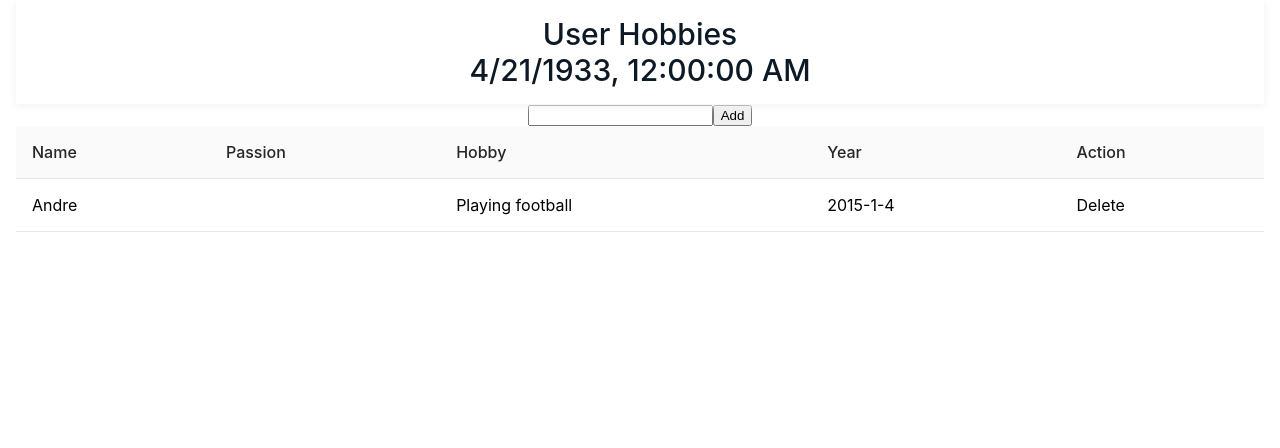
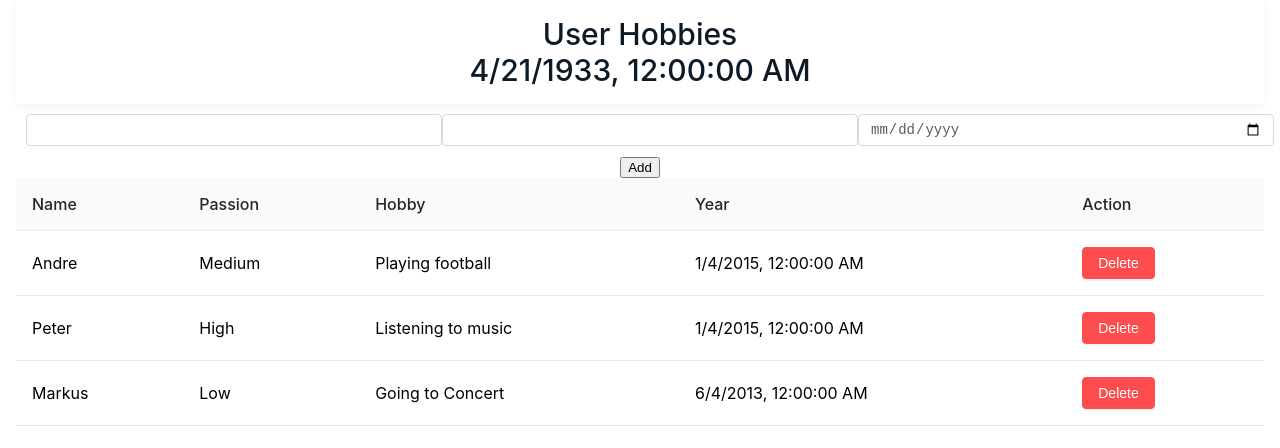
Before and after one commit to geniusab/user-hobbies-app, a React (Create React App) app: page / in a window 1280 px wide. Shown: the top 448 px of the page. Built offline with nearby package versions, Linux system fonts and the light colour scheme.

Commit message:
+add: add new user;

```diff
--- a/package.json
+++ b/package.json
@@ -36,5 +36,8 @@
       "last 1 firefox version",
       "last 1 safari version"
     ]
+  },
+  "devDependencies": {
+    "prettier": "1.18.2"
   }
 }
--- a/src/App.tsx
+++ b/src/App.tsx
@@ -1,9 +1,10 @@
-import React from 'react';
+import React, { useEffect, useState } from 'react';
 
 import './App.css';
 import Header from './components/Header'
 import List from "./components/List";
 import FormAdd from "./components/Form";
+import User from "./interfaces/User.interface";
 
 const Users = [
     {
@@ -11,30 +12,41 @@ const Users = [
         first_name: 'Andre',
         passion: 'Medium',
         hobby: 'Playing football',
-        year: '2015-1-4'//new Date('2015-1-4'),//new Date(1933, 3, 21),
+        year: new Date('2015-1-4'),  //new Date(1933, 3, 21),
     },
-    // {
-    //     id: 2,
-    //     first_name: 'Peter',
-    //     passion: 'High',
-    //     hobby: 'Listening to music',
-    //     year: new Date('2015-1-4'),
-    // },
-    // {
-    //     id: 3,
-    //     first_name: 'Markus',
-    //     passion: 'Low',
-    //     hobby: 'Going to Concert',
-    //     year: new Date('2013-6-4'),
-    // }
+    {
+        id: 2,
+        first_name: 'Peter',
+        passion: 'High',
+        hobby: 'Listening to music',
+        year: new Date('2015-1-4'),
+    },
+    {
+        id: 3,
+        first_name: 'Markus',
+        passion: 'Low',
+        hobby: 'Going to Concert',
+        year: new Date('2013-6-4'),
+    }
 ]
 
 function App() {
+
+    const [users, setUsers] = useState(Users);
+
+    // useEffect(() => {
+    //     setUsers()
+    // }, [setUsers])
+
+    const addUser = (newUser: any) => {
+        setUsers([...users, newUser])
+    }
+
     return (
         <div className="App">
             <Header/>
-            <FormAdd/>
-            <List users={Users}/>
+            <FormAdd addUser={addUser}/>
+            <List users={users}/>
         </div>
     );
 }
--- a/src/components/Form/index.tsx
+++ b/src/components/Form/index.tsx
@@ -1,34 +1,108 @@
-import React, { useState } from 'react';
+import React, { useState, FunctionComponent, ChangeEvent } from 'react';
 import User from "../../interfaces/User.interface";
 import uuidv1 from 'uuid/v1';
+import './styles.scss'
+import { string } from "prop-types";
 
+type FormAddProps = {
+    addUser: Function
+}
 
-const FormAdd = () => {
-
-    const [value, setValue] = useState('');
-
-    const add = (name: string): any => {
-        const user: User = {
-            id: uuidv1(),
-            first_name: name,
-            hobby: '',
-            year: new Date('21.09.1999')
-        }
-        console.log(user);
-
-    };
-    const handleChange = (e: any) => {
-        setValue(e.target.value)
-    };
-
+const AddForm: FunctionComponent<FormAddProps> = ({addUser}) => {
+    // console.log(props);
+    // const {name, hobby, date, add, handleChange, handleChangeHobby} = useAddFormHook(addUser)
+    const {add, handleChange, state } = useAddFormHook(addUser)
 
 
     return (
-        <div>
-            <input type="text" onChange={handleChange}/>
-            <button onClick={add(value)}>Add</button>
-        </div>
+        <form onSubmit={(event) => add(event)}>
+            <div className="group">
+                {/*<input className="input" type="text" value={name} onChange={handleChange}/>*/}
+                {/*<input className="input" type="text" value={hobby} onChange={handleChangeHobby}/>*/}
+                {/*<input className="input" type="text" value={state.name} onChange={(e) => handleChange('name', e)}/>*/}
+                {/*<input className="input" type="text" value={state.hobby} onChange={(e) => handleChange('hobby', e)}/>*/}
+                {/*<input className="input" type="date" value={state.date}  onChange={(e) => handleChange('date', e)}/>*/}
+                {
+                    (Object.keys(state)  as Array<keyof typeof state>).map((input) => {
+                        return (
+                           <input className="input" type={input === 'date' ? input: 'text'} value={state[input]}  onChange={(e) => handleChange(input, e)}/>
+
+                       )
+                    })
+                }
+            </div>
+
+            <button type="submit">Add</button>
+        </form>
     )
 }
 
-export default FormAdd
+const initState = {
+    name: '',
+    hobby: '',
+    date: Date.now().toLocaleString(),
+}
+
+const useAddFormHook = (addUser: Function) => {
+    // console.log(props);
+    // const [name, setName] = useState('');
+    // const [hobby, setHobby] = useState('');
+    // const [date, setHobby] = useState('');
+
+    const [state, setState] = useState(initState)
+
+    const reset = () => {
+        // setName('');
+        // setHobby('');
+        setState(initState);
+    };
+
+    const add = (event: React.FormEvent<HTMLFormElement>): void => {
+        event.preventDefault();
+        if (state.name.trim() !== '' && state.hobby.trim() !== '') {
+            const user: User = {
+                id: uuidv1(),
+                first_name: state.name,
+                hobby: state.hobby,
+                year: new Date(state.date).toLocaleDateString()
+            }
+
+            addUser(user)
+            reset()
+        }
+
+
+    };
+
+    // const add = (event: React.FormEvent<HTMLFormElement>, name: string, hobby: string): void => {
+    //     event.preventDefault();
+    //     if (name.trim() !== '' && hobby.trim() !== '') {
+    //         const user: User = {
+    //             id: uuidv1(),
+    //             first_name: name,
+    //             hobby: hobby,
+    //             year: new Date('21.09.1999')
+    //         }
+    //
+    //         addUser(user)
+    //         reset()
+    //     }
+    //
+    //
+    // };
+    const handleChange = ( key: string, e: React.ChangeEvent<HTMLInputElement>) => {
+        setState({...state, [key]: e.target.value})
+
+    };
+    // const handleChangeHobby = (e: React.ChangeEvent<HTMLInputElement>) => {
+    //     setHobby(e.target.value)
+    // }
+    // const handleChangeHobby = (e: React.ChangeEvent<HTMLInputElement>) => {
+    //     setHobby(e.target.value)
+    // }
+
+    // return {name, hobby, add, handleChange, handleChangeHobby}
+    return {add, handleChange, state}
+}
+
+export default AddForm
--- /dev/null
+++ b/src/components/Form/styles.scss
@@ -0,0 +1,34 @@
+.input {
+  -webkit-box-sizing: border-box;
+  box-sizing: border-box;
+  margin: 0;
+  font-variant: tabular-nums;
+  line-height: 1.5;
+  list-style: none;
+  -webkit-font-feature-settings: 'tnum';
+  font-feature-settings: 'tnum';
+  position: relative;
+  display: inline-block;
+  width: 100%;
+  height: 32px;
+  padding: 4px 11px;
+  color: rgba(0,0,0,0.65);
+  font-size: 14px;
+  line-height: 32px;
+  line-height: 1.5 \9;
+  background-color: #fff;
+  background-image: none;
+  border: 1px solid #d9d9d9;
+  border-radius: 4px;
+  transition: all .3s;
+}
+
+.group {
+  width: 100%;
+  display: flex;
+  justify-content: space-between;
+  margin: 10px;
+  input {
+    width: 49%;
+  }
+}
--- a/src/components/List/index.tsx
+++ b/src/components/List/index.tsx
@@ -13,13 +13,9 @@ const List = (props: ListUser) => {
                 <tr>
                     <th>Name</th>
                     <th>Passion</th>
-                    <th className=""><span className="ant-table-header-column"><div><span
-                        className="ant-table-column-title">Hobby</span></div></span></th>
-                    <th className=""><span className="ant-table-header-column"><div><span
-                        className="ant-table-column-title">Year</span></div></span>
-                    </th>
-                    <th className=""><span className="ant-table-header-column"><div><span
-                        className="ant-table-column-title">Action</span></div></span></th>
+                    <th>Hobby</th>
+                    <th>Year</th>
+                    <th>Action</th>
                 </tr>
                 </thead>
                 <tbody className="ant-table-tbody">
@@ -30,7 +26,7 @@ const List = (props: ListUser) => {
                                 key={item.id}
                                 first_name={item.first_name}
                                 hobby={item.hobby}
-                                // passion={item.passion}
+                                passion={item.passion}
                                 year={item.year}
                             />
                         )
--- a/src/components/User/index.tsx
+++ b/src/components/User/index.tsx
@@ -1,19 +1,19 @@
 import React from 'react';
 import User from "../../interfaces/User.interface";
-
+import './styles.scss'
 
 
 const UserCard = (props: User) => {
     const {first_name, hobby, passion, year} = props;
-
+    let _year = year.toLocaleString();
 
     return (
         <tr>
             <td>{first_name}</td>
             <td>{passion}</td>
             <td>{hobby}</td>
-            <td>{year}</td>
-            <td>Delete</td>
+            <td>{_year}</td>
+            <td><button className="btn btn-danger">Delete</button></td>
         </tr>
 
     )
--- /dev/null
+++ b/src/components/User/styles.scss
@@ -0,0 +1,38 @@
+.btn {
+  -webkit-appearance: button;
+  line-height: 1.5;
+  position: relative;
+  display: inline-block;
+  font-weight: 400;
+  white-space: nowrap;
+  text-align: center;
+  background-image: none;
+  border: 1px solid transparent;
+  box-shadow: 0 2px 0 rgba(0,0,0,0.015);
+  cursor: pointer;
+  transition: all .3s cubic-bezier(.645, .045, .355, 1);
+  user-select: none;
+  -ms-touch-action: manipulation;
+  touch-action: manipulation;
+  height: 32px;
+  padding: 0 15px;
+  font-size: 14px;
+  border-radius: 4px;
+  color: rgba(0,0,0,0.65);
+  &-danger {
+    color: #fff;
+    background-color: #ff4d4f;
+    border-color: #ff4d4f;
+    text-shadow: 0 -1px 0 rgba(0,0,0,0.12);
+    box-shadow: 0 2px 0 rgba(0,0,0,0.045);
+  }
+  &:active {
+    color: #fff;
+    background-color: #d9363e;
+    border-color: #d9363e
+  }
+  :not([disabled]):active {
+    outline: 0;
+    box-shadow: none;
+  }
+}
```
Also changed, not shown: 1 other file (tests, documents, lock files or other folders).
